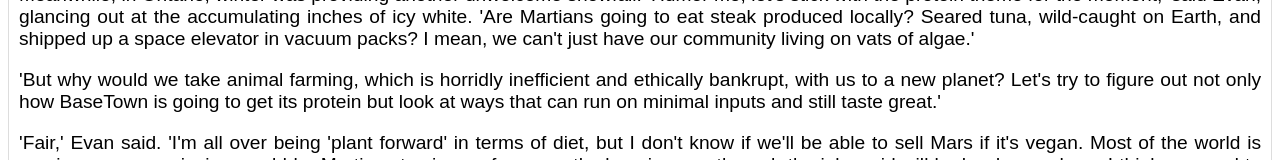
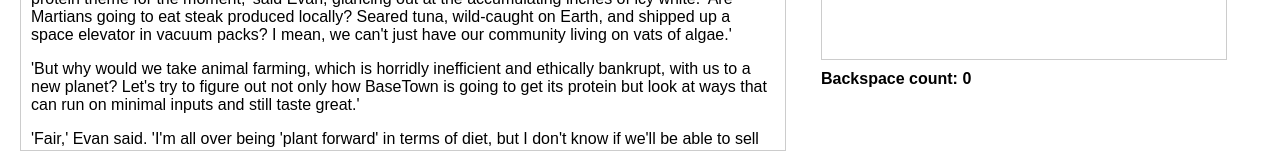
Before and after one commit to elaine-zhang12/hc-eye, a plain HTML site: page index.html in a window 1280 px wide. Shown: the part 502-662 px from the top of the page. Drawn offline with Linux system fonts and the light colour scheme; no server answers.

Commit message:
Added text box and backspace count

```diff
--- a/index.html
+++ b/index.html
@@ -6,25 +6,42 @@
   <title>Text Copy Challenge</title>
   <style>
     body {
-      font-family: Arial, sans-serif;
-      display: flex;
-      flex-direction: column;
-      align-items: center;
-      margin-top: 50px;
+        font-family: Arial, sans-serif;
+        margin: 20px;
     }
-    .text-display {
-      margin-bottom: 20px;
-      padding: 10px;
-      border: 1px solid #ddd;
-      text-align: justify;
-      font-size: larger;
+    #container {
+        display: flex;
+        justify-content: flex-start; /* Align reading passage and text box horizontally */
+        position: relative;
     }
-    .input-area textarea {
-      width: 300px;
-      height: 100px;
-      padding: 10px;
-      border: 1px solid #ddd;
-      font-size: 16px;
+    #textPassage {
+        width: 60%; /* Reading passage takes 60% of the width */
+        height: 590px;
+        padding: 10px;
+        border: 1px solid #ccc;
+        font-size: 16px;
+        overflow-y: scroll;
+    }
+    #textBoxWrapper {
+        position: absolute;
+        top: 40px;
+        right: 75px;
+        width: 30%; /* Text box takes 30% of the width */
+        display: flex;
+        flex-direction: column;
+        align-items: flex-start;
+    }
+    #textBox {
+        width: 100%;
+        height: 500px;
+        padding: 10px;
+        border: 1px solid #ccc;
+        resize: none;
+        font-size: 16px;
+    }
+    #backspaceCount {
+        margin-top: 10px;
+        font-weight: bold;
     }
   </style>
 </head>
@@ -39,8 +56,15 @@
     <button onclick="changePassage('5')">Passage 6</button>
   </div>
 
-  <div class="text-display" id="textPassage">
+  <div class="container">
+    <div id="textPassage"></div>
+
+    <div id="textBoxWrapper">
+      <textarea id="textBox" placeholder="Type here..."></textarea>
+      <div id="backspaceCount">Backspace count: 0</div>
+    </div>
   </div>
+
 
   <script src="script.js"></script></body>
 </html>
--- a/script.js
+++ b/script.js
@@ -55,6 +55,20 @@ async function fetchFontSize() {
     }
 }
 
+    const textBox = document.getElementById('textBox'); // Get the text box element
+    const backspaceCountDisplay = document.getElementById('backspaceCount'); // Get the backspace count display
+    let backspaceCount = 0; // Initialize backspace count
+
+    // Listen for keydown events on the text box
+    textBox.addEventListener('keydown', (event) => {
+        if (event.key === 'Backspace') {
+            backspaceCount++; // Increment backspace count
+            backspaceCountDisplay.textContent = `Backspace count: ${backspaceCount}`; // Update display
+        }
+    });
+    console.log("Backspace count: " + backspaceCount)
+
+
 async function main() {
     // Fetch and display the first passage initially
     const firstPassage = await fetchPassages();
@@ -62,12 +76,12 @@ async function main() {
         displayPassage(firstPassage);
     }
     const text_passage_display = document.getElementById('textPassage'); // Get the element
-    setInterval(() => {
-        const font_size = fetchFontSize(); // Function to fetch the font size
-        if (text_passage_display) { // Ensure the element exists
-            text_passage_display.style.fontSize = font_size; // Update the font size
-        }
+    setInterval(async () => {
+        const font_size = await fetchFontSize(); // Function to fetch the font size
+
+        text_passage_display.style.fontSize = font_size + 'px'; // Update the font size
     }, 5000); // Execute the code every 5000ms (5 seconds)
+
 }
 
 main();
```
